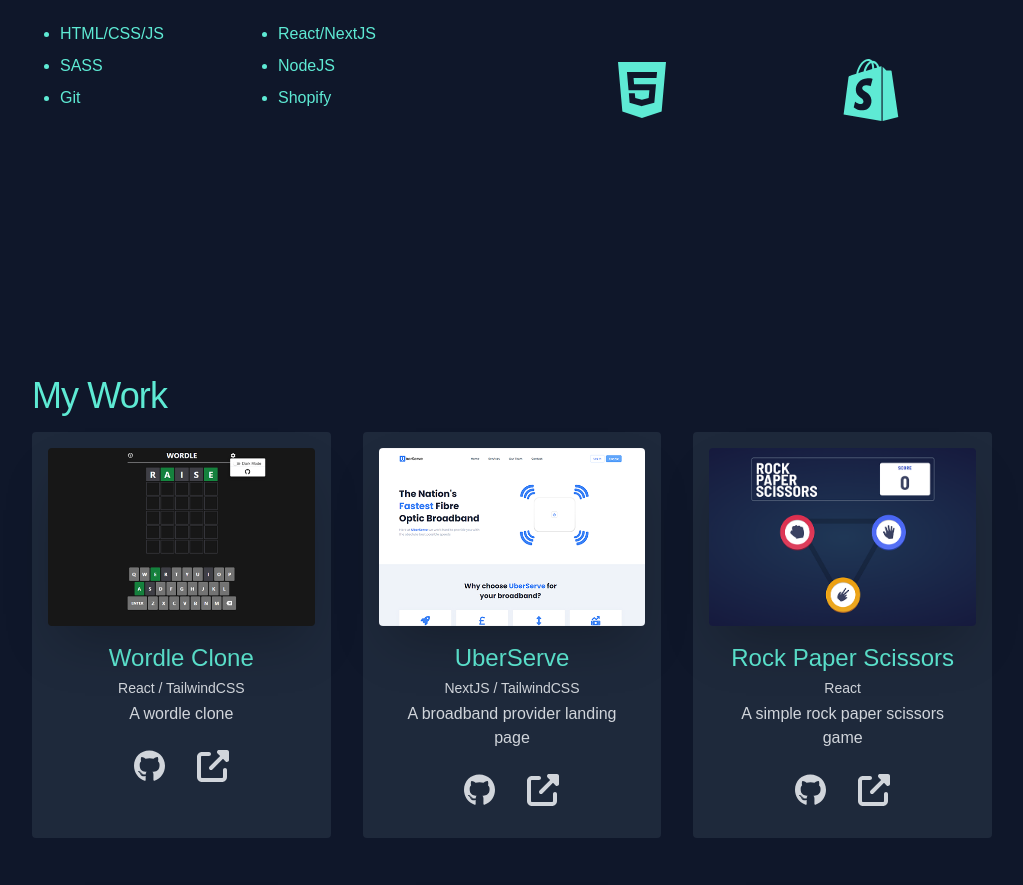
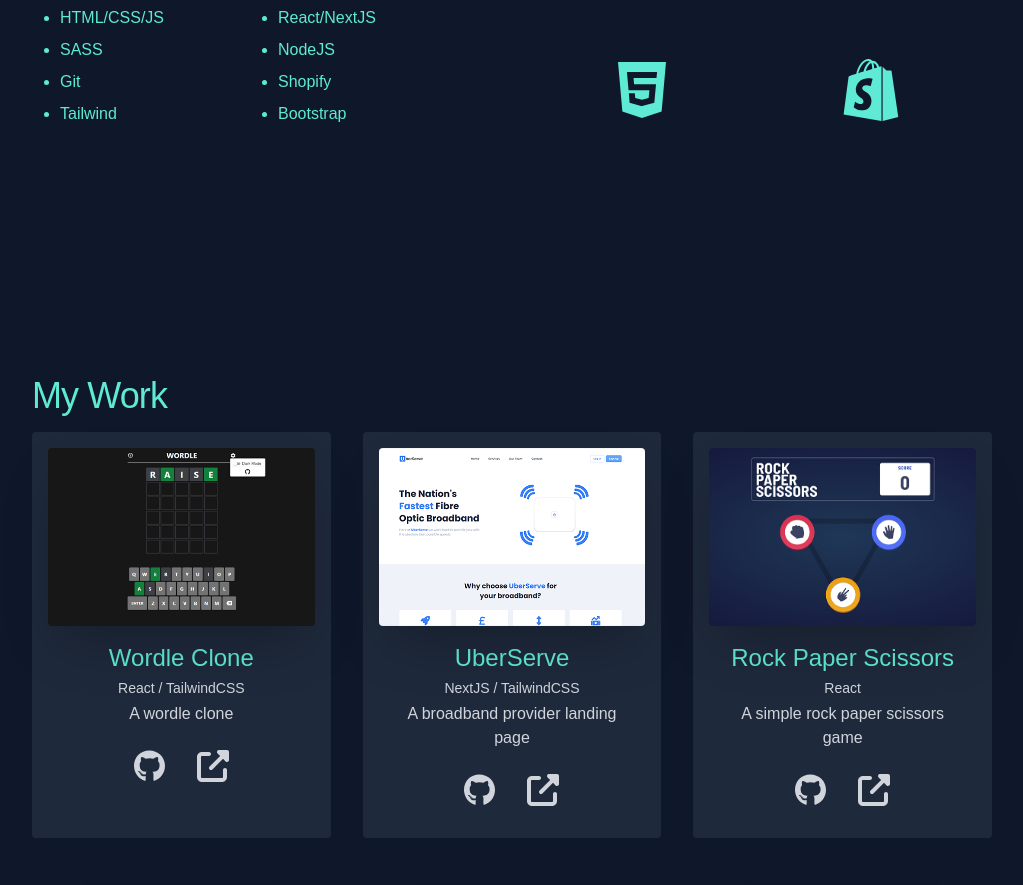
Before and after one commit to JackScottow/portfolio_v2, a Next.js app: page / in a window 1280 px wide. Shown: the part 1240-2125 px from the top of the page, without its empty margins (256-1279 px from the left). Built offline with nearby package versions, Linux system fonts and the light colour scheme.

Commit message:
Update About.jsx

```diff
--- a/src/components/About.jsx
+++ b/src/components/About.jsx
@@ -19,6 +19,8 @@ const About = () => {
               <li>NodeJS</li>
               <li>Git</li>
               <li>Shopify</li>
+              <li>Tailwind</li>
+              <li>Bootstrap</li>
             </ul>
           </div>
           <div className=" grid grid-cols-2 gap-0.5 md:grid-cols-3 lg:mt-0 lg:grid-cols-2">
```
